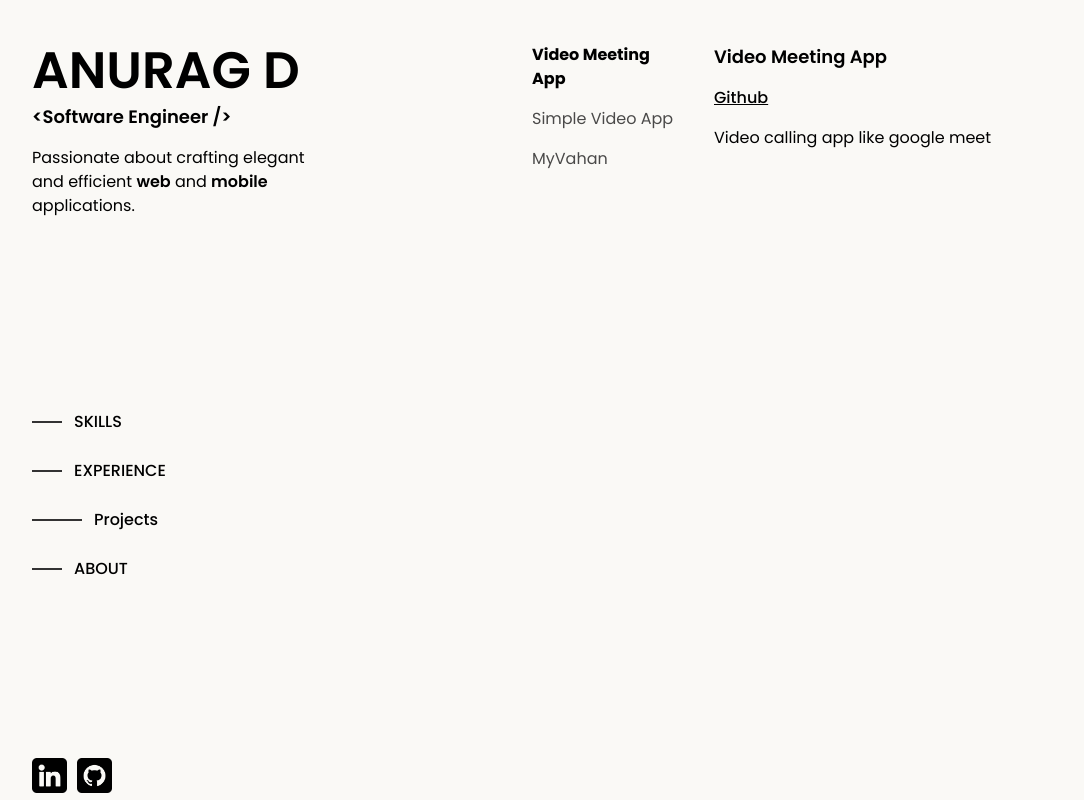
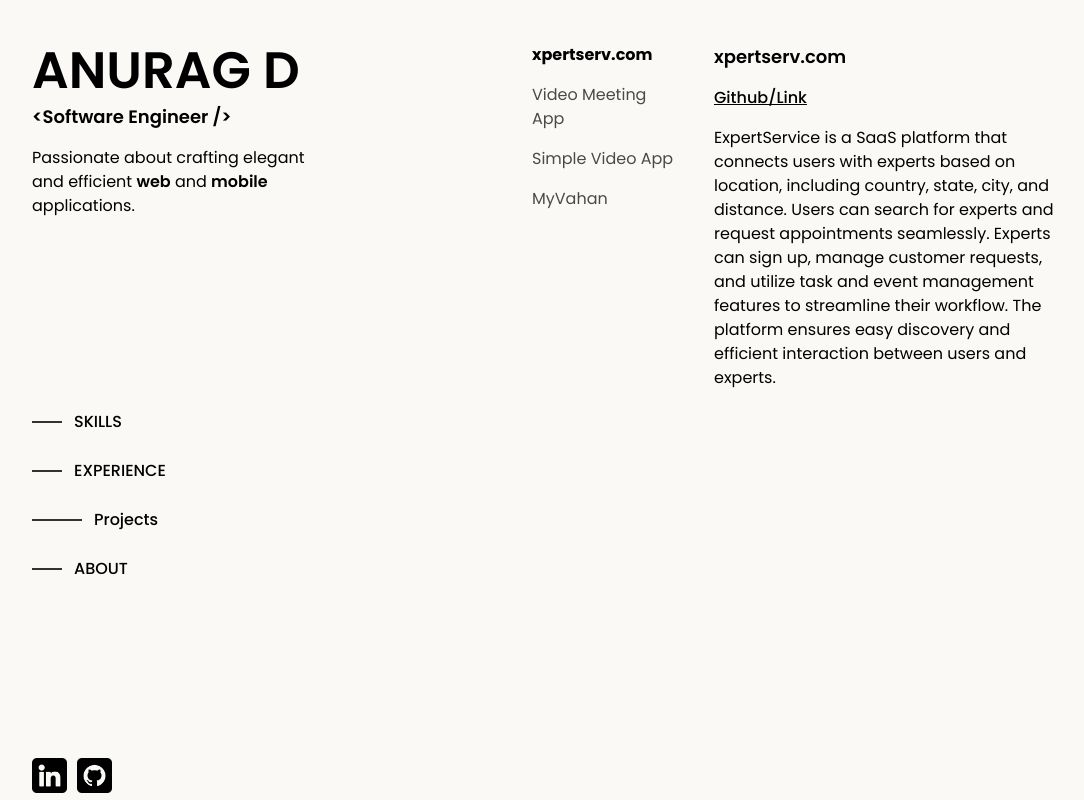
Before and after one commit to Anuragdev03/portfolio, a React (Vite) app: page / in a window 1280 px wide. Both pictures are taken after a click on the link "Projects". Shown: the whole page, without its empty margins (108-1192 px from the left). Built offline with nearby package versions, Linux system fonts and the light colour scheme.

Commit message:
Add new project details xpertserv

```diff
--- a/src/Projects.tsx
+++ b/src/Projects.tsx
@@ -4,22 +4,32 @@ import "./Projects.css";
 const data = [
     {
         id: 1,
+        projectName: "xpertserv.com",
+        github: "https://xpertserv.com",
+        description: `ExpertService is a SaaS platform that connects users with experts based on location,
+        including country, state, city, and distance. Users can search for experts and request appointments
+        seamlessly. Experts can sign up, manage customer requests, and utilize task and event management
+        features to streamline their workflow. The platform ensures easy discovery and efficient interaction
+        between users and experts.`
+    },
+    {
+        id: 2,
         projectName: "Video Meeting App",
         github: "https://github.com/Anuragdev03/group_video_call",
         description: "Video calling app like google meet"
     },
     {
-        id: 2,
+        id: 3,
         projectName: "Simple Video App",
         github: "https://github.com/Anuragdev03/video_upload",
         description: "This application enables users to seamlessly upload, view, and stream videos from the server. With a simple and intuitive interface, users can easily manage their video content, which is stored on the server and accessible anytime."
     },
     {
-        id: 3,
+        id: 4,
         projectName: "MyVahan",
         github: "https://github.com/Anuragdev03/MyBike",
         description: "A simple android app to save service record of vehicle."
-    }
+    },
 ]
 
 interface Project {
@@ -39,7 +49,7 @@ export default function Projects() {
 
     function setData() {
         let obj = data.find(obj => obj.id === id);
-        if(obj) setSelectedData(obj)
+        if (obj) setSelectedData(obj)
     }
 
     function handleProject(id: number) {
@@ -64,7 +74,7 @@ export default function Projects() {
                 <div>
                     <span className="title">{selectedData?.projectName}</span>
                     <p />
-                    <a target="_blank" href={selectedData?.github} style={{textDecoration: "underline"}}>Github</a>
+                    <a target="_blank" href={selectedData?.github} style={{ textDecoration: "underline" }}>Github/Link</a>
                     <p>{selectedData?.description}</p>
                 </div>
             </div>
```
